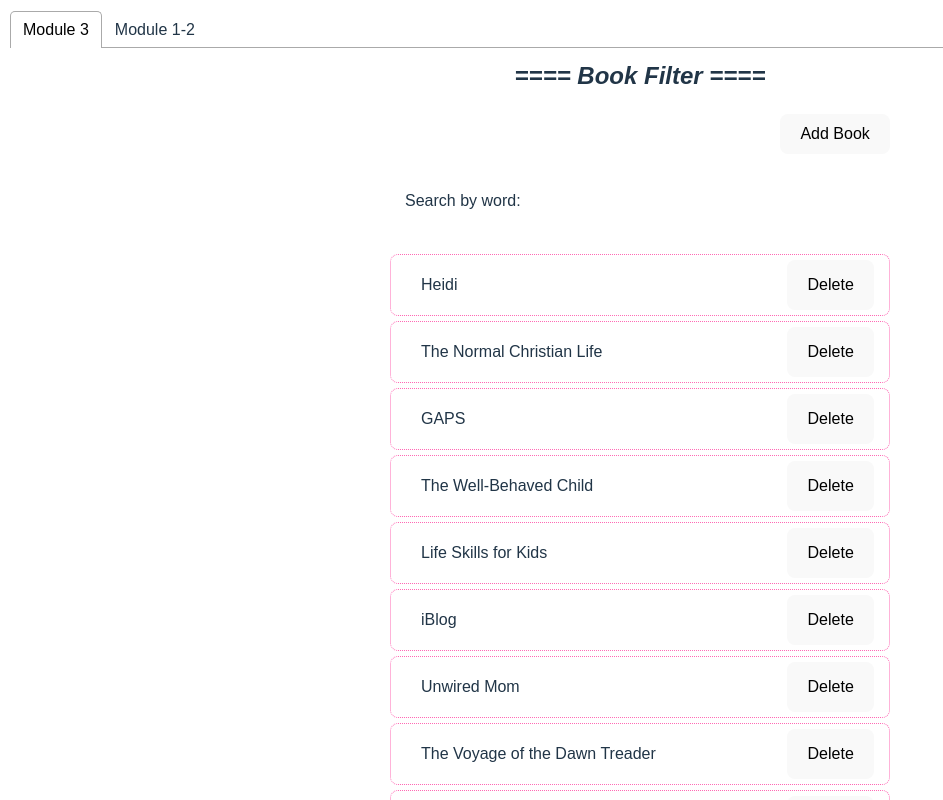
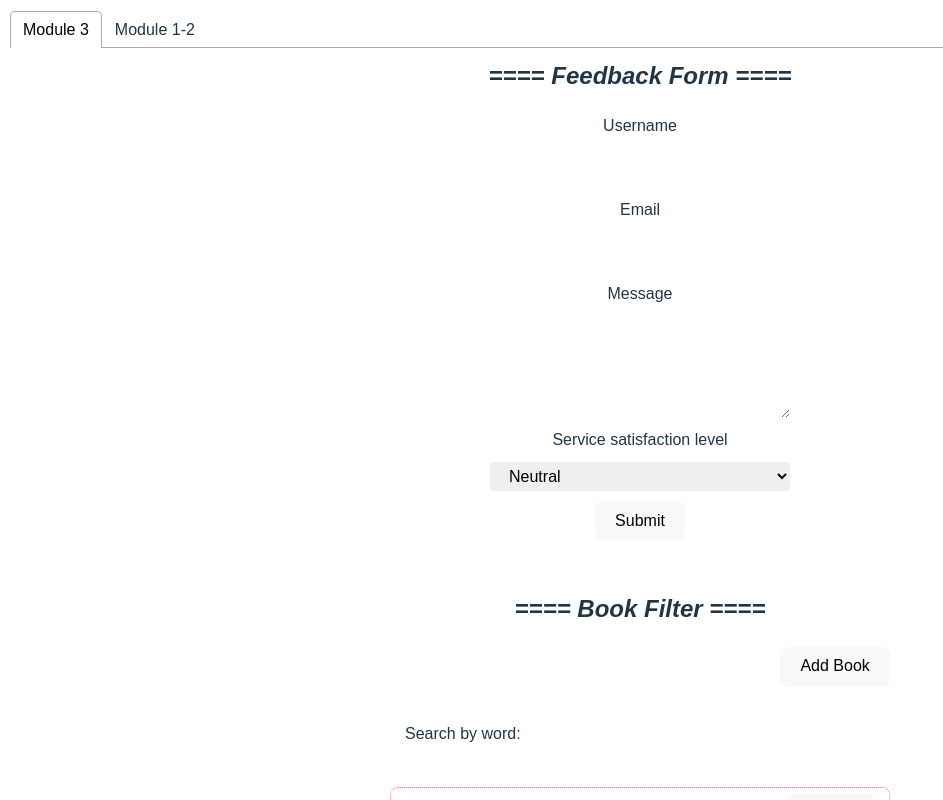
Before and after one commit to defaultnastia/react-playground, a React (Vite) app: page / in a window 1280 px wide. Shown: the top 800 px of the page, without its empty margins (0-943 px from the left). Built offline with nearby package versions, Linux system fonts and the light colour scheme.

Commit message:
added formik form

```diff
--- a/package.json
+++ b/package.json
@@ -11,11 +11,13 @@
   },
   "dependencies": {
     "clsx": "^2.1.1",
+    "formik": "^2.4.6",
     "modern-normalize": "^2.0.0",
     "react": "^18.2.0",
     "react-dom": "^18.2.0",
     "react-icons": "^5.2.1",
-    "react-tabs": "^6.0.2"
+    "react-tabs": "^6.0.2",
+    "yup": "^1.4.0"
   },
   "devDependencies": {
     "@types/react": "^18.2.66",
--- a/src/components/App.jsx
+++ b/src/components/App.jsx
@@ -22,6 +22,7 @@
 import BookFilter from "../tabs/module_3/BookFilter/BookFilter.jsx";
 import initialBooks from "../tabs/module_3/BookFilter/books.json";
 import { MdSettingsBackupRestore } from "react-icons/md";
+import FeedbackForm from "../tabs/module_3/FeedbackForm.jsx";
 
 const messages = ["hola", "hi", "adios"];
 
@@ -65,6 +66,8 @@
         </TabList>
 
         <TabPanel>
+          <h2>Feedback Form</h2>
+          <FeedbackForm />
           <h2>Book Filter</h2>
           <div className="bookBox">
             <BookForm addBook={addBook} />
--- a/src/index.css
+++ b/src/index.css
@@ -24,6 +24,34 @@
 
 input:focus,
 input:active {
+  outline: 1px solid rgba(195, 15, 150, 0.496);
+}
+
+textarea {
+  width: 300px;
+  padding: 5px 15px;
+  border-radius: 4px;
+  border: none;
+  transition: outline 0.3s ease-in;
+  outline: transparent;
+}
+
+textarea:focus,
+textarea:active {
+  outline: 1px solid rgba(195, 15, 150, 0.496);
+}
+
+select {
+  width: 300px;
+  padding: 5px 15px;
+  border-radius: 4px;
+  border: none;
+  transition: outline 0.3s ease-in;
+  outline: transparent;
+}
+
+select:focus,
+select:active {
   outline: 1px solid rgba(195, 15, 150, 0.496);
 }
 
@@ -183,7 +211,8 @@
   gap: 10px;
 }
 
-.formContr input {
+input[type="text"],
+input[type="email"] {
   height: 40px;
   width: 300px;
   padding: 5px 15px;
@@ -195,3 +224,17 @@
   color: deeppink;
   font-weight: 800;
 }
+
+.feedbackForm {
+  margin-top: 20px;
+  display: flex;
+  flex-direction: column;
+  gap: 10px;
+  align-items: center;
+}
+
+.errorMessage {
+  margin: 0;
+  color: yellowgreen;
+  text-align: left;
+}
--- /dev/null
+++ b/src/tabs/module_3/FeedbackForm.jsx
@@ -0,0 +1,79 @@
+import { ErrorMessage, Field, Form, Formik } from "formik";
+import { useId } from "react";
+import * as Yup from "yup";
+
+const initialValues = {
+  username: "",
+  email: "",
+  message: "",
+  level: "neutral",
+};
+
+const FeedbackSchema = Yup.object().shape({
+  username: Yup.string()
+    .min(2, "Too Short!")
+    .max(10, "Too Long!")
+    .required("Required"),
+  email: Yup.string().email("Must be a valid email!").required("Required"),
+  message: Yup.string().min(3, "Too short").max(256, "Too long"),
+  level: Yup.string().oneOf(["good", "neutral", "bad"]).required("Required"),
+});
+
+const FeedbackForm = () => {
+  const nameFieldId = useId();
+  const emailFieldId = useId();
+  const messageFieldId = useId();
+  const levelFieldId = useId();
+
+  const handleSubmit = (values, actions) => {
+    console.log(values);
+    actions.resetForm();
+  };
+
+  return (
+    <Formik
+      initialValues={initialValues}
+      onSubmit={handleSubmit}
+      validationSchema={FeedbackSchema}
+    >
+      <Form className="feedbackForm">
+        <label htmlFor={nameFieldId}>Username</label>
+        <Field type="text" name="username" id={nameFieldId} />
+        <ErrorMessage
+          className="errorMessage"
+          name="username"
+          component="span"
+        />
+
+        <label htmlFor={emailFieldId}>Email</label>
+        <Field type="email" name="email" id={emailFieldId} />
+        <ErrorMessage className="errorMessage" name="email" component="span" />
+
+        <label htmlFor={messageFieldId}>Message</label>
+        <Field
+          as="textarea"
+          rows="5"
+          name="message"
+          id={messageFieldId}
+        ></Field>
+        <ErrorMessage
+          className="errorMessage"
+          name="message"
+          component="span"
+        />
+
+        <label htmlFor={levelFieldId}>Service satisfaction level</label>
+        <Field as="select" name="level" id={levelFieldId}>
+          <option value="good">Good</option>
+          <option value="neutral">Neutral</option>
+          <option value="bad">Bad</option>
+        </Field>
+        <ErrorMessage className="errorMessage" name="level" component="span" />
+
+        <button type="submit">Submit</button>
+      </Form>
+    </Formik>
+  );
+};
+
+export default FeedbackForm;
```
Also changed, not shown: 1 other file (tests, documents, lock files or other folders).
